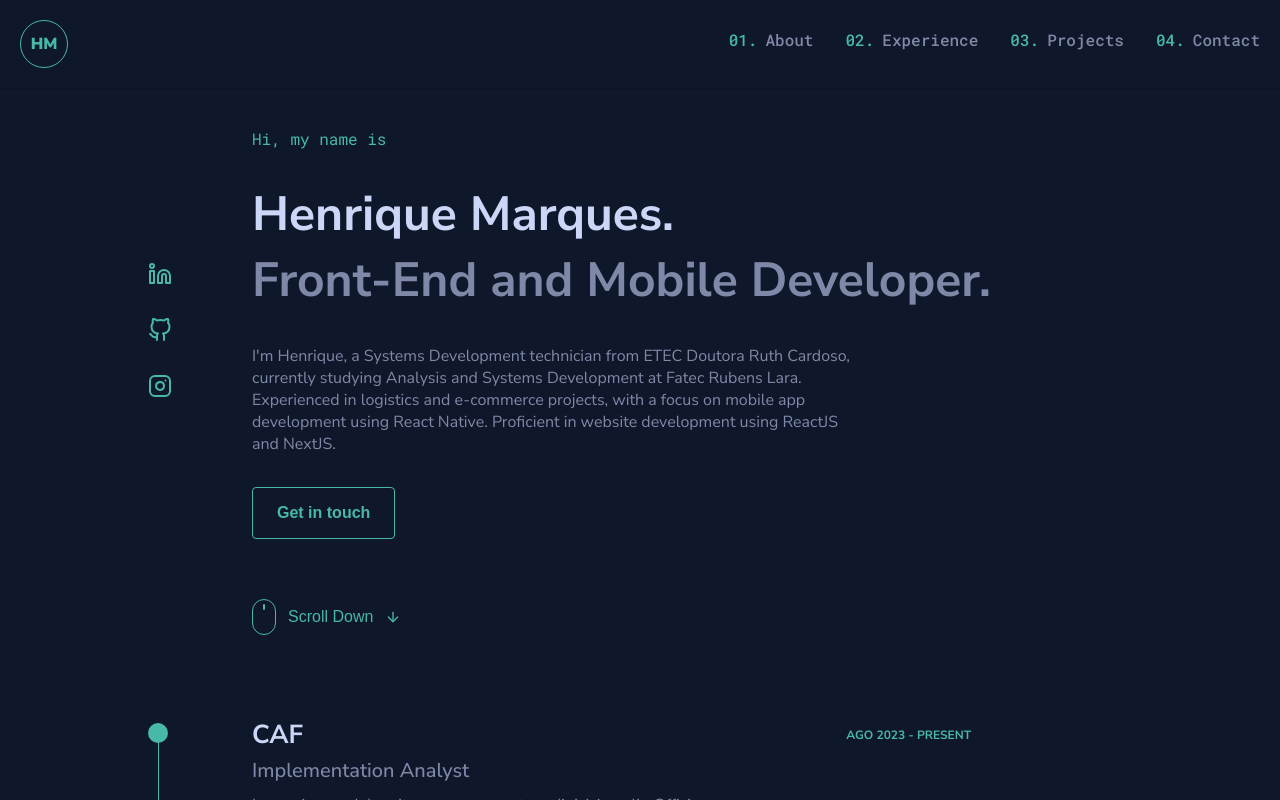
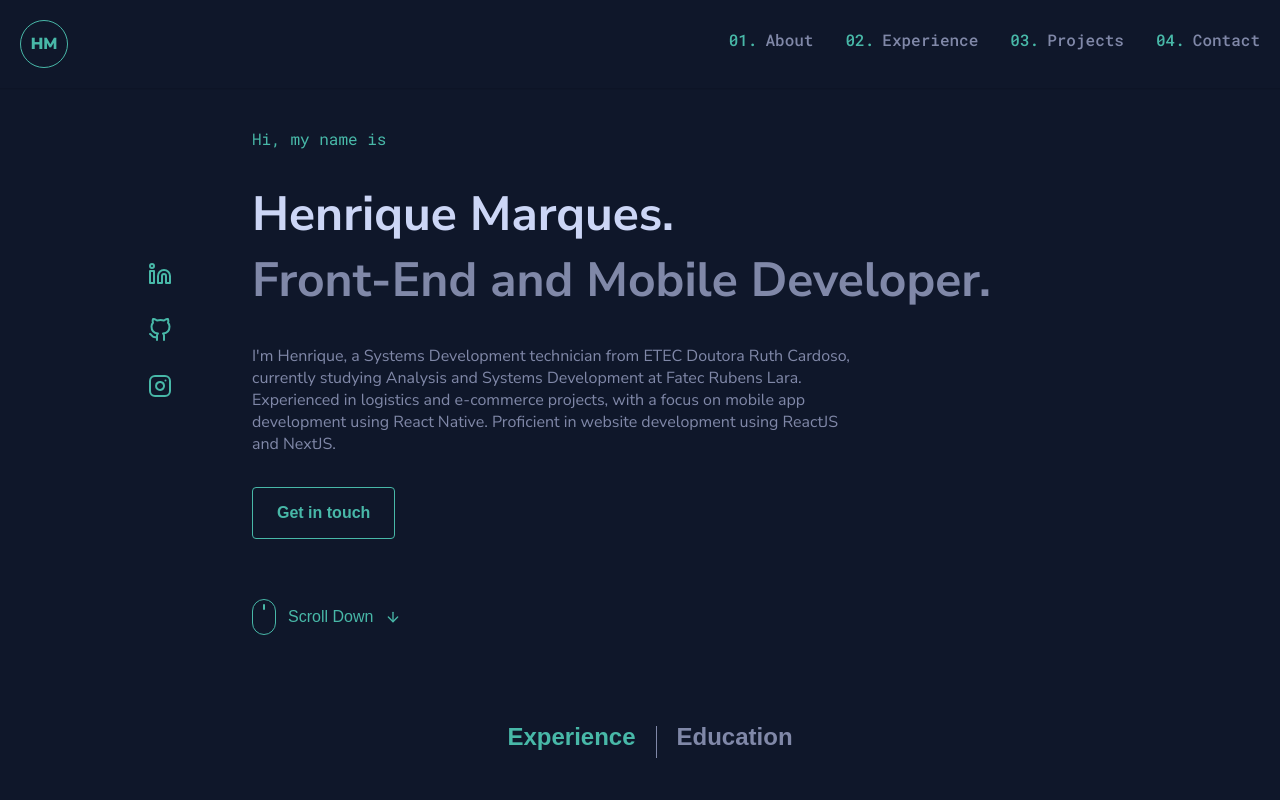
Before and after one commit to HMDarkFir3/portifolio, a Next.js app: page / in a window 1280 px wide. Shown: the top 800 px of the page. Built offline with nearby package versions, Linux system fonts and the light colour scheme.

Commit message:
feat: toggle type experience

```diff
--- /dev/null
+++ b/src/components/Buttons/InlineButton/index.tsx
@@ -0,0 +1,23 @@
+import styles from './styles.module.scss';
+
+interface Props extends React.HTMLAttributes<HTMLButtonElement> {
+  children: React.ReactNode;
+  isActive?: boolean;
+}
+
+export function InlineButton(props: Props) {
+  const { children, isActive, ...rest } = props;
+
+  const containerClassName = isActive
+    ? `${styles.button} ${styles.isActive}`
+    : `${styles.button} ${styles.isNotActive}`;
+
+  return (
+    <div className={styles.container}>
+      <button className={containerClassName} {...rest}>
+        {children}
+      </button>
+      <div className={styles.bar} />
+    </div>
+  );
+}
--- /dev/null
+++ b/src/components/Buttons/InlineButton/styles.module.scss
@@ -0,0 +1,59 @@
+@import '../../../styles/variables.module.scss';
+
+.container {
+  display: flex;
+  flex-direction: column;
+
+  max-width: fit-content;
+
+  .button {
+    font-size: 1.5rem;
+    font-weight: 700;
+    color: $primary600;
+
+    &.isActive {
+      color: $primary600;
+    }
+
+    &.isNotActive {
+      color: $text600;
+    }
+  }
+
+  &:hover {
+    .bar {
+      background-color: $primary600;
+
+      animation: barScale 0.3s ease-in-out;
+    }
+  }
+
+  .bar {
+    height: 2px;
+
+    margin-top: 8px;
+
+    border-radius: 2px;
+
+    transition: all 0.3s ease-in-out;
+    animation: barScaleRevert 0.3s ease-in-out;
+  }
+}
+
+@keyframes barScale {
+  from {
+    width: 0;
+  }
+  to {
+    width: 100%;
+  }
+}
+
+@keyframes barScaleRevert {
+  from {
+    width: 100%;
+  }
+  to {
+    width: 0;
+  }
+}
--- a/src/components/Experience/index.tsx
+++ b/src/components/Experience/index.tsx
@@ -1,4 +1,7 @@
+import { useState } from 'react';
+
 import { ExperienceCard } from '@/components/ExperienceCard';
+import { InlineButton } from '@/components/Buttons/InlineButton';
 
 import { experiences } from '@/utils/experiences';
 
@@ -9,8 +12,34 @@ interface Props extends React.HTMLAttributes<HTMLDivElement> {}
 export function Experience(props: Props) {
   const { ...rest } = props;
 
+  const [isActive, setIsActive] = useState<'Experience' | 'Education'>(
+    'Experience'
+  );
+
+  function onToggleExperience(type: 'Experience' | 'Education') {
+    setIsActive(type);
+  }
+
   return (
     <section className={styles.container} {...rest}>
+      <div className={styles.typeWrapper}>
+        <InlineButton
+          onClick={() => onToggleExperience('Experience')}
+          isActive={isActive === 'Experience'}
+        >
+          Experience
+        </InlineButton>
+        <div className={styles.bar} />
+        <InlineButton
+          onClick={() => onToggleExperience('Education')}
+          isActive={isActive === 'Education'}
+        >
+          Education
+        </InlineButton>
+      </div>
+
+      {isActive === 'Experience' && (
+        <div>
           {experiences.map((experience, index) => (
             <ExperienceCard
               key={experience.id}
@@ -20,6 +49,8 @@ export function Experience(props: Props) {
               })}
             />
           ))}
+        </div>
+      )}
     </section>
   );
 }
--- a/src/components/Experience/styles.module.scss
+++ b/src/components/Experience/styles.module.scss
@@ -5,6 +5,22 @@
   flex-direction: column;
 
   padding: 88px 0 88px 20px;
+
+  .typeWrapper {
+    display: flex;
+    flex-direction: row;
+    align-items: center;
+    justify-content: center;
+
+    margin-bottom: 40px;
+
+    .bar {
+      width: 1px;
+      height: 32px;
+      background-color: $text600;
+      margin: 0 20px;
+    }
+  }
 }
 
 @media (max-width: 768px) {
--- a/src/components/ExperienceCard/styles.module.scss
+++ b/src/components/ExperienceCard/styles.module.scss
@@ -6,7 +6,6 @@
 
   .dotWrapper {
     display: flex;
-    align-items: start;
 
     width: fit-content;
 
@@ -32,9 +31,8 @@
 
   .content {
     display: flex;
-    width: 80%;
 
-    padding-left: 84px;
+    padding: 0 20px 0 84px;
 
     .wrapper {
       display: flex;
@@ -90,7 +88,7 @@
         }
 
         .subtitle {
-          font-size: 1rem;
+          font-size: 1.25rem;
         }
 
         .description {
```
Lines whose indentation alone changed are shown as unchanged.
